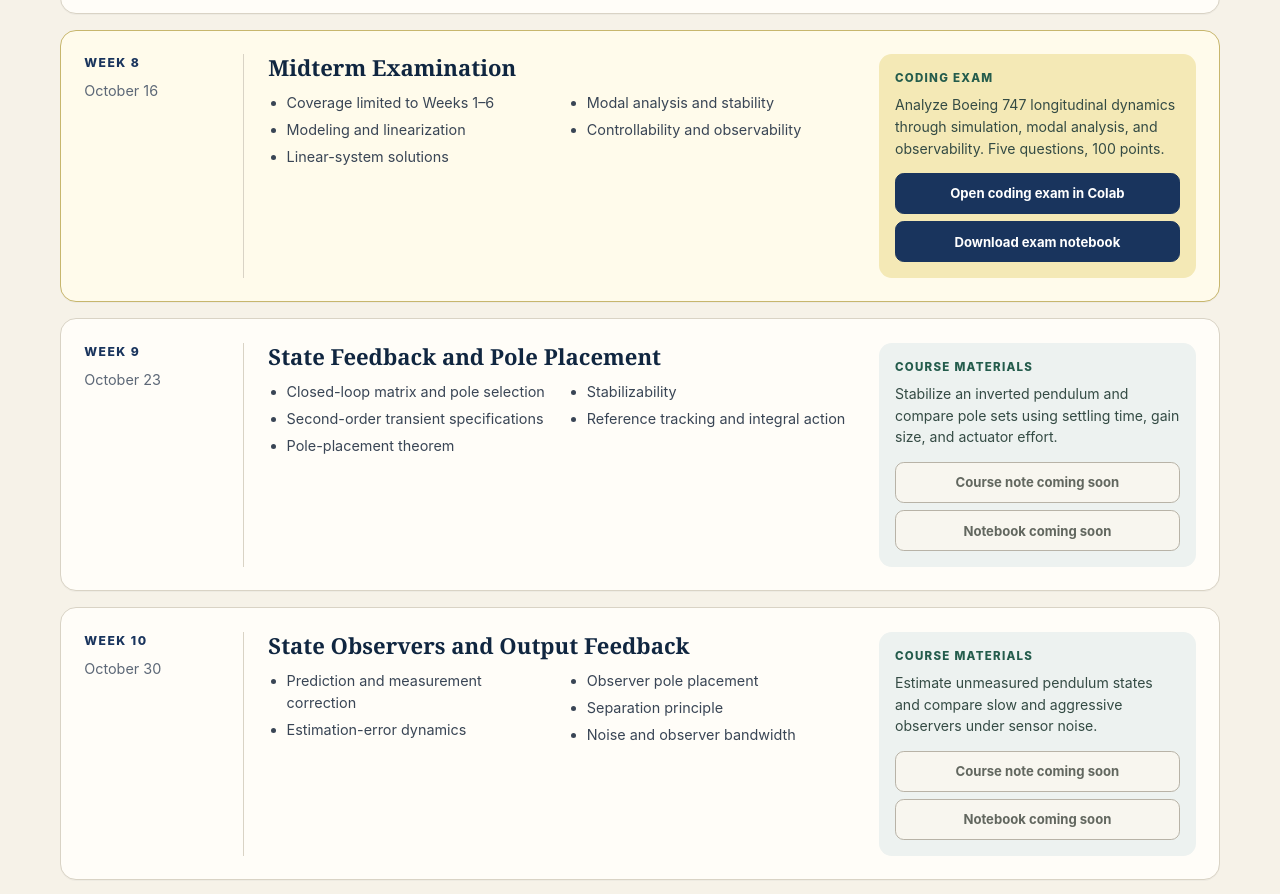
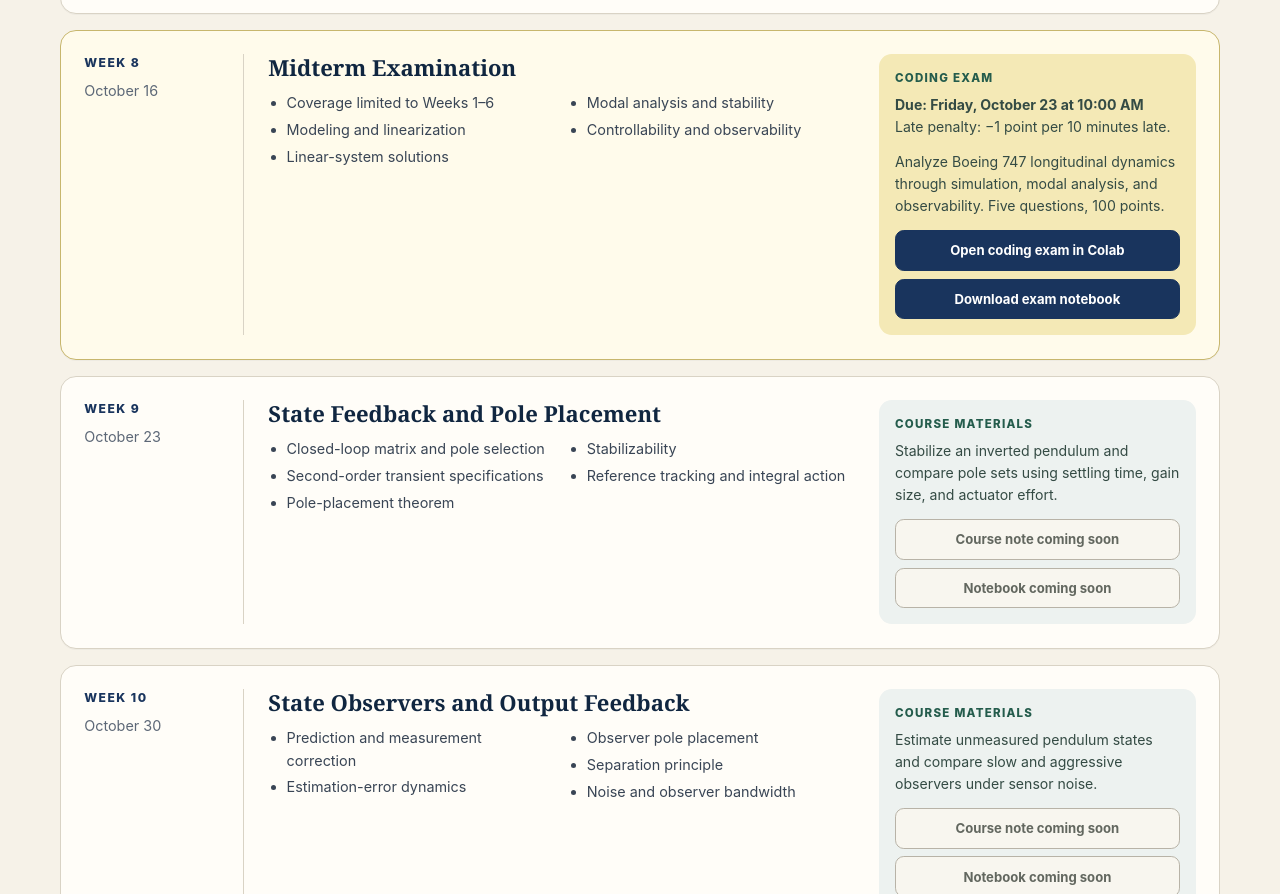
Before and after one commit to fdcl-gwu/MAE6246, a plain HTML site: page public/index.html in a window 1280 px wide. Shown: the part 3135-4029 px from the top of the page. Drawn offline with Linux system fonts and the light colour scheme.

Commit message:
Post coding exam deadline and late penalty

```diff
--- a/public/index.html
+++ b/public/index.html
@@ -84,6 +84,7 @@
               <div class="week-main"><h3>Midterm Examination</h3><ul class="topic-list"><li>Coverage limited to Weeks 1–6</li><li>Modeling and linearization</li><li>Linear-system solutions</li><li>Modal analysis and stability</li><li>Controllability and observability</li></ul></div>
               <div class="resource-panel">
                 <span class="resource-label">Coding exam</span>
+                <p><strong>Due: <time datetime="2026-10-23T10:00:00">Friday, October 23 at 10:00 AM</time></strong><br>Late penalty: −1 point per 10 minutes late.</p>
                 <p>Analyze Boeing 747 longitudinal dynamics through simulation, modal analysis, and observability. Five questions, 100 points.</p>
                 <div class="resource-actions">
                   <a class="resource-link colab-link" data-notebook="notebooks/MAE6246.Fall26.Midterm.Coding.ipynb" data-released="true" data-ready-label="Open coding exam in Colab" href="https://colab.research.google.com/github/fdcl-gwu/MAE6246/blob/main/notebooks/MAE6246.Fall26.Midterm.Coding.ipynb"><span>Open coding exam in Colab</span></a>
```
Also changed, not shown: 2 other files.
